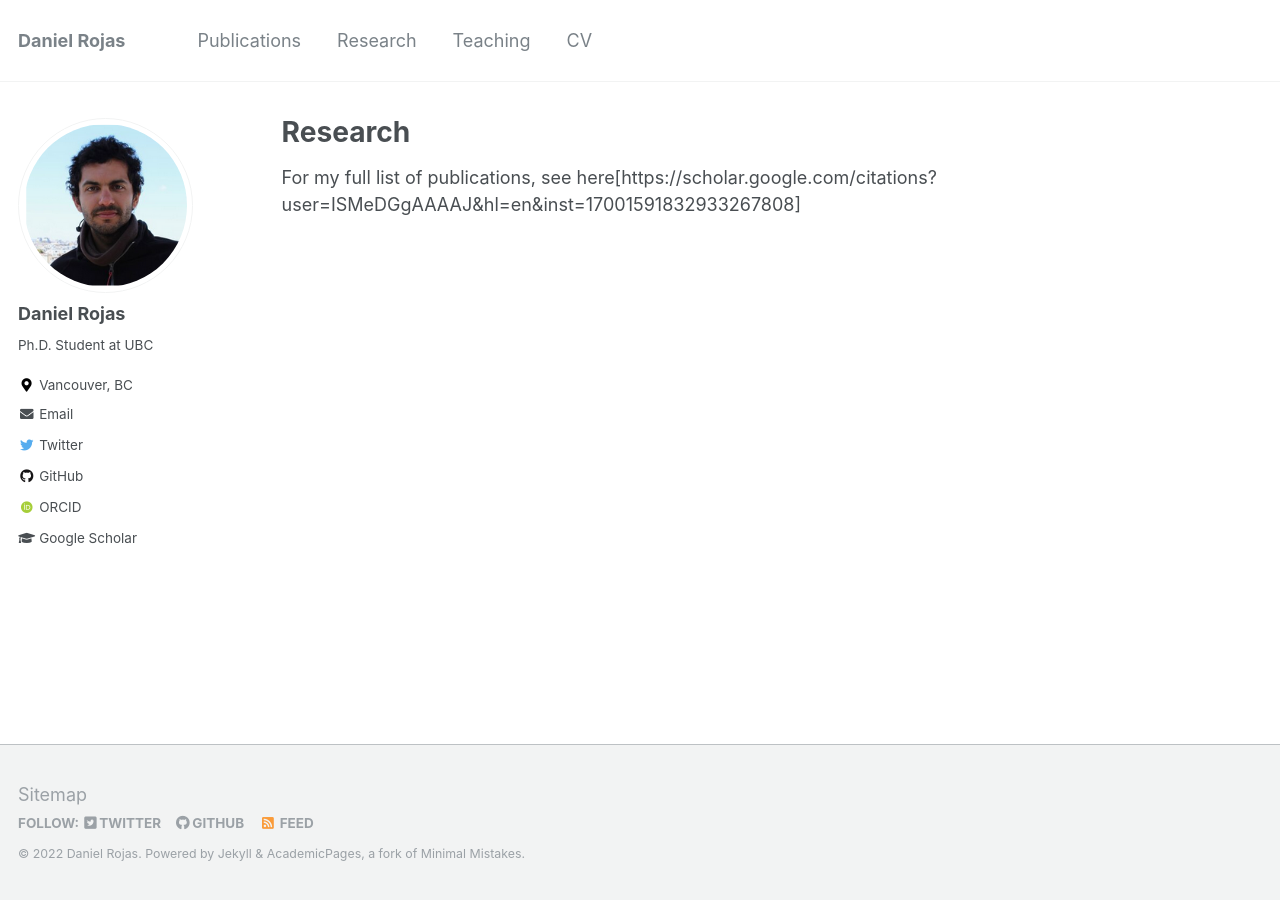
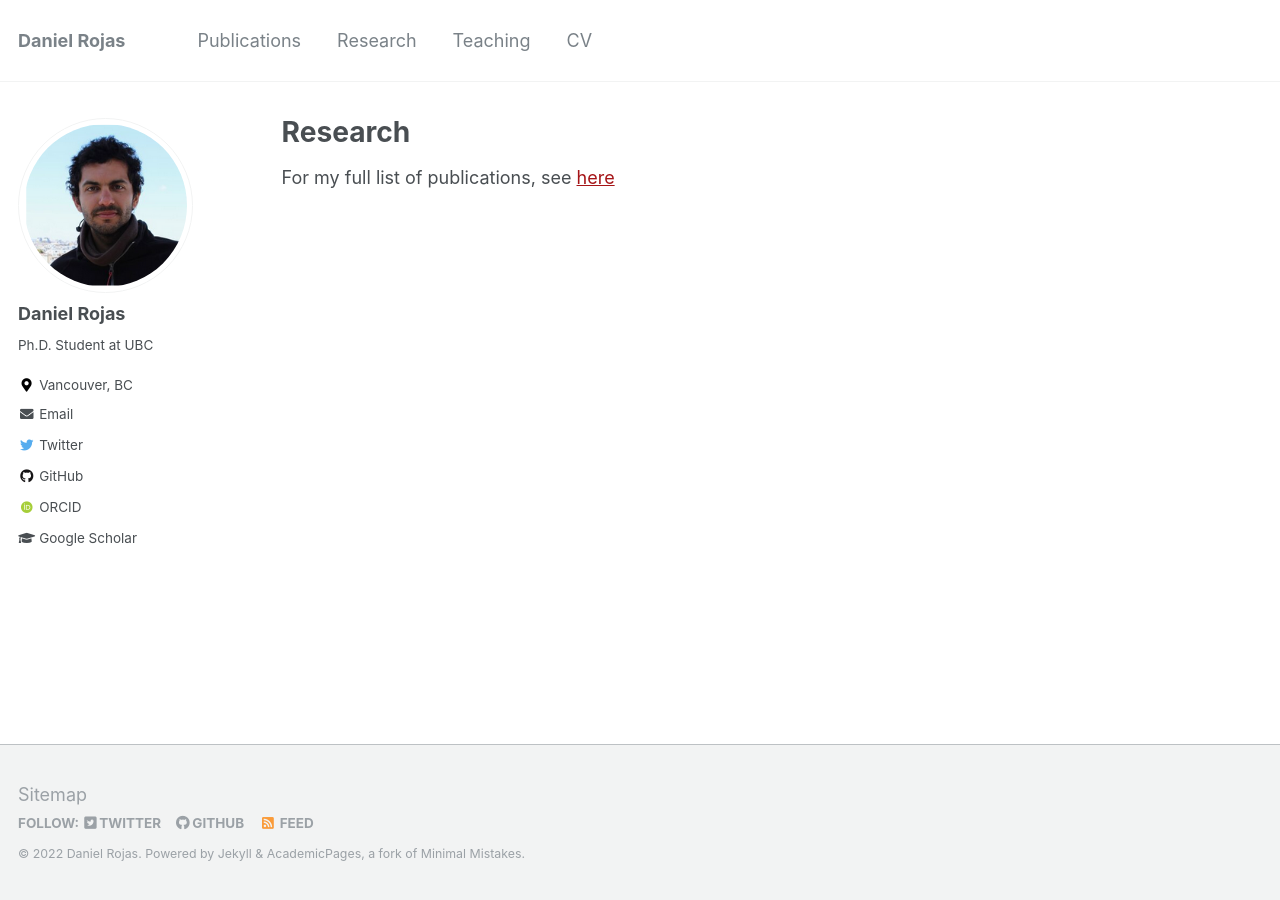
Before and after one commit to danielrojaslozano/danielrojaslozano.github.io, a Jekyll site: the page built from _pages/research.md, in a window 1280 px wide. Built offline with Jekyll 4.4.1, drawn with Linux system fonts in a browser that asks for light colours; some web fonts are replaced.

Commit message:
Update research.md

```diff
--- a/_pages/research.md
+++ b/_pages/research.md
@@ -7,4 +7,4 @@ header:
   og_image: "research/ecdf.png"
 ---
 
-For my full list of publications, see here[https://scholar.google.com/citations?user=ISMeDGgAAAAJ&hl=en&inst=17001591832933267808]
+For my full list of publications, see [here](https://scholar.google.com/citations?user=ISMeDGgAAAAJ&hl=en&inst=17001591832933267808)
```
